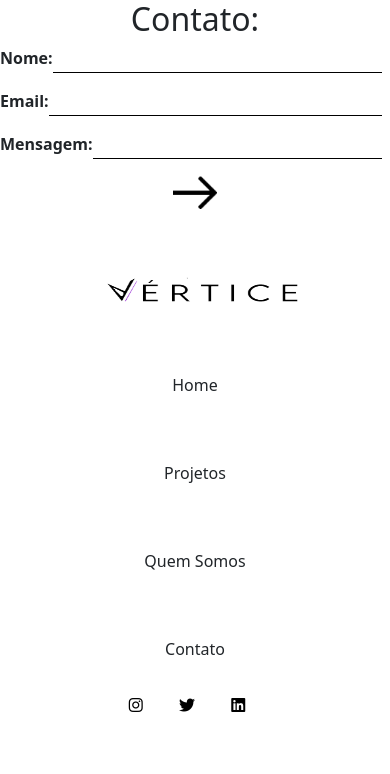
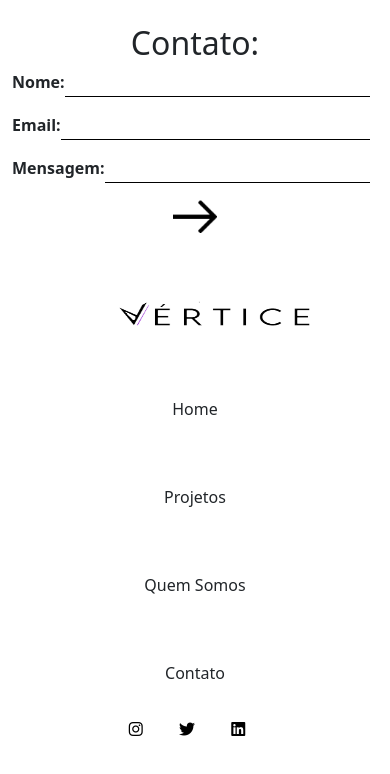
Before and after one commit to CarvalDev/Site-Vertice---TCC, a plain HTML site: page footer.html in a window 390 px wide. Drawn offline with nearby package versions, Linux system fonts and the light colour scheme; files that its build step writes are made by us from their sources.

Commit message:
Add files via upload

```diff
--- a/footer.css
+++ b/footer.css
@@ -1,16 +1,16 @@
-    input{
+    .inputFooter{
         border-radius: 0 !important;
         outline: none !important;
        border: none !important;
        border-bottom: 1px solid black !important;
        background-color: transparent !important;
     }
-    #seta{
+    #setaFooter{
         border: none!important;
         outline: none;
 
     }
-    .redes{
+    .redesFooter{
 
         color: rgb(0, 0, 0);
 
@@ -18,27 +18,27 @@
 
 
     @media(max-width: 1000px){
-        #ul{
+        #ulFooter{
             display: block !important;
             text-align: center !important;
         }
-        img{
+        .imgFooter{
            justify-content: center;
            align-items: center;
            height: 90px;
         }
-        #column{
+        #columnFooter{
             display: block !important;
             text-align: center !important;
         }
-        h5{
+        .h5Footer{
             font-size: 24pt !important;
         }
-        a{
+        .aFooter{
            justify-content: center;
            align-items: center;
         }
-        #seta{
+        #setaFooter{
             height: 15%;
         }
 
--- a/footer.html
+++ b/footer.html
@@ -9,45 +9,45 @@
 </head>
 
 <body>
-    <footer class="containerpy-4">
+    <footer class="container py-4">
         <div class="row ">
-            <div class="col-md-12 d-flex justify-content-center align-items-center" id="column">
-                <h5 class="col-md-1">Contato:</h5>
-                <p class="col-md-2 d-flex flex-row " ><strong class="d-flex text-center " width="20%">Nome:</strong> <input  class="me-2 w-100" type="text" name="" id=""></p>
-                <p class="col-md-2 d-flex flex-row"><strong class="d-flex text-start " width="20%" >Email:</strong> <input class="me-2 w-100"  type="text" name="" id=""></p>
-                <p class="col-md-2 d-flex flex-row"><strong class="d-flex text-start d-flex text-center">Mensagem:</strong> <input class="me-2 w-75"  type="text" name="" id=""></p>
-                <input type="image" src="./Img/seta.png" alt="Enviar" id="seta">
+            <div class="col-md-12 d-flex justify-content-center align-items-center" id="columnFooter">
+                <h5 class="col-md-1 h5Footer">Contato:</h5>
+                <p class="col-md-2 d-flex flex-row " ><strong class="d-flex text-center " width="20%">Nome:</strong> <input  class="inputFooter me-2 w-100" type="text" name="" id=""></p>
+                <p class="col-md-2 d-flex flex-row"><strong class="d-flex text-start " width="20%" >Email:</strong> <input class="inputFooter me-2 w-100"  type="text" name="" id=""></p>
+                <p class="col-md-2 d-flex flex-row"><strong class="d-flex text-start d-flex text-center">Mensagem:</strong> <input class="inputFooter me-2 w-75"  type="text" name="" id=""></p>
+                <input type="image" src="./Img/seta.png" alt="Enviar" id="setaFooter">
             </div>
         </div>
 
         <div class="row">
             <div class="col-md-12">
-                <ul id="ul" class="navbar-nav me-auto mb-2 mb-lg-0 p-4 col-md-12 d-flex justify-content-center align-items-center flex-row">
+                <ul id="ulFooter" class="navbar-nav me-auto mb-2 mb-lg-0 p-4 col-md-12 d-flex justify-content-center align-items-center flex-row">
                     <img src="./Img/logoNav.png" width="360" height="90">
 
                     <li class="nav-item p-4 col-md-2">
-                        <a class="nav-link"  aria-current="page" href="#">Home</a>
+                        <a class="aFooter nav-link"  aria-current="page" href="#">Home</a>
                     </li>
                     <li class="nav-item p-4 col-md-2">
-                        <a class="nav-link" aria-current="page" href="#">Projetos</a>
+                        <a class="aFooter nav-link" aria-current="page" href="#">Projetos</a>
                     </li>
                     <li class="nav-item p-4 col-md-2">
-                        <a class="nav-link" aria-current="page" href="#">Quem Somos</a>
+                        <a class="aFooter nav-link" aria-current="page" href="#">Quem Somos</a>
                     </li>
                     <li class="nav-item p-4 col-md-2">
-                        <a class="nav-link" aria-current="page" href="#">Contato</a>
+                        <a class="aFooter nav-link" aria-current="page" href="#">Contato</a>
                     </li>
 
                     <div class="me-2 col-md-2">
                         <span class="black-circle me-2">
-                           <a href="https://www.instagram.com/?hl=pt-br" class="redes"><i class="fa-brands fa-instagram me-4"></i></a>
+                           <a href="https://www.instagram.com/?hl=pt-br" class="redesFooter"><i class="fa-brands fa-instagram me-4"></i></a>
                         </span>
                         <span class="black-circle me-2 ">
-                         <a href="https://twitter.com/home?lang=pt" class="redes"> <i class="fa-brands fa-twitter me-4"></i></a>
+                         <a href="https://twitter.com/home?lang=pt" class="redesFooter"> <i class="fa-brands fa-twitter me-4"></i></a>
 
                         </span>
                         <span class="black-circle me-2">
-                            <a href="https://br.linkedin.com/" class="redes"><i class="fa-brands fa-linkedin"></i></a>
+                            <a href="https://br.linkedin.com/" class="redesFooter"><i class="fa-brands fa-linkedin"></i></a>
                         </span>
                     </div>
 
```
